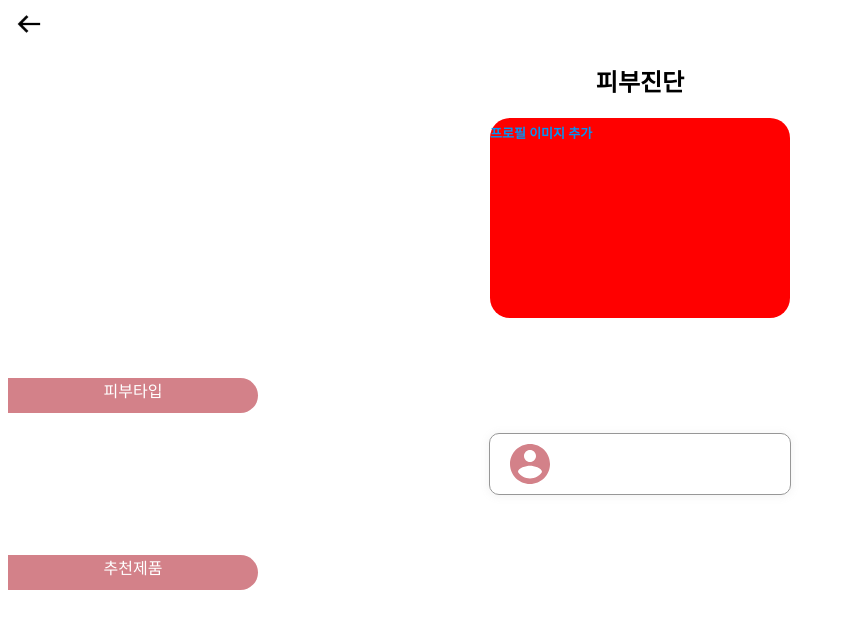
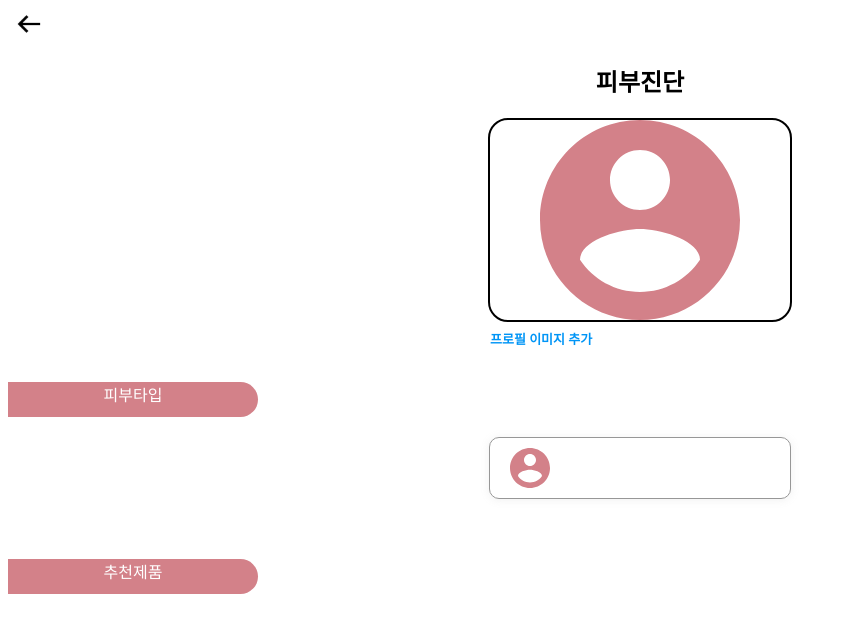
Before and after one commit to Skin-Beauty/Beauty-Front, a React (Create React App) app: page /search in a window 1280 px wide. Shown: the top 632 px of the page, without its empty margins (0-847 px from the left). Built offline with nearby package versions, Linux system fonts and the light colour scheme.

Commit message:
fix: 이미지 업로드시 이미지 변경

```diff
--- a/src/pages/SearchPage.js
+++ b/src/pages/SearchPage.js
@@ -1,4 +1,4 @@
-import React, { useEffect, useState } from "react";
+import React, { useEffect, useState, useRef } from "react";
 import styled, { createGlobalStyle } from "styled-components";
 import { Link } from "react-router-dom";
 import "../styles/common.scss";
@@ -7,21 +7,33 @@ import BackBtn from "../components/backBtn";
 import profile from "../asset/Profile.svg";
 
 const SearchPage = () => {
-  useEffect(() => {}, []);
+  const [imgFile, setImgFile] = useState("");
+  const imgRef = useRef();
+  // 이미지 업로드 input의 onChange
+  const saveImgFile = () => {
+    const file = imgRef.current.files[0];
+    const reader = new FileReader();
+    reader.readAsDataURL(file);
+    reader.onloadend = () => {
+      setImgFile(reader.result);
+    };
+  };
   return (
     <>
       <BackBtn></BackBtn>
       <Title>피부진단</Title>
       <ResultImg>
+        <img src={imgFile ? imgFile : `${profile}`} alt="프로필 이미지" />
         <form>
           <label className="signup-profileImg-label" htmlFor="profileImg">
             프로필 이미지 추가
           </label>
           <input
-            className="signup-profileImg-input"
             type="file"
             accept="image/*"
             id="profileImg"
+            onChange={saveImgFile}
+            ref={imgRef}
           />
         </form>
       </ResultImg>
@@ -67,16 +79,20 @@ const TitleWrapper = styled.div`
 const ResultImg = styled.div`
   width: 300px;
   height: 200px;
-  background-color: red;
   border-radius: 20px;
   margin: auto;
-  // label태그
+  border: 2px solid black;
+  img {
+    width: 300px;
+    height: 200px;
+    border-radius: 20px;
+  }
   .signup-profileImg-label {
-    margin: 5px 0 20px 0;
+    margin: 5px auto 20px 0;
     font-weight: bold;
     font-size: 13px;
     color: #0095f6;
-    display: inline-block;
+    display: block;
     cursor: pointer;
   }
 
```
